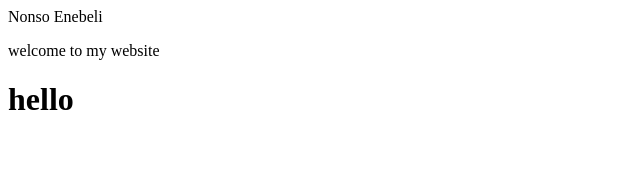
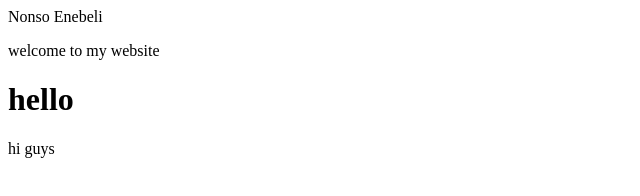
Before and after one commit to Rmah101/rmah101.github.io, a plain HTML site: page index.html in a window 1280 px wide. Shown: the full height of the page, 0-640 px from the left. Drawn offline with Linux system fonts and the light colour scheme.

Commit message:
paragraph 2

```diff
--- a/index.html
+++ b/index.html
@@ -2,3 +2,4 @@
 
 <p>welcome to my website</p>
 <h1>hello</h1>
+<p>hi guys</p>
```
